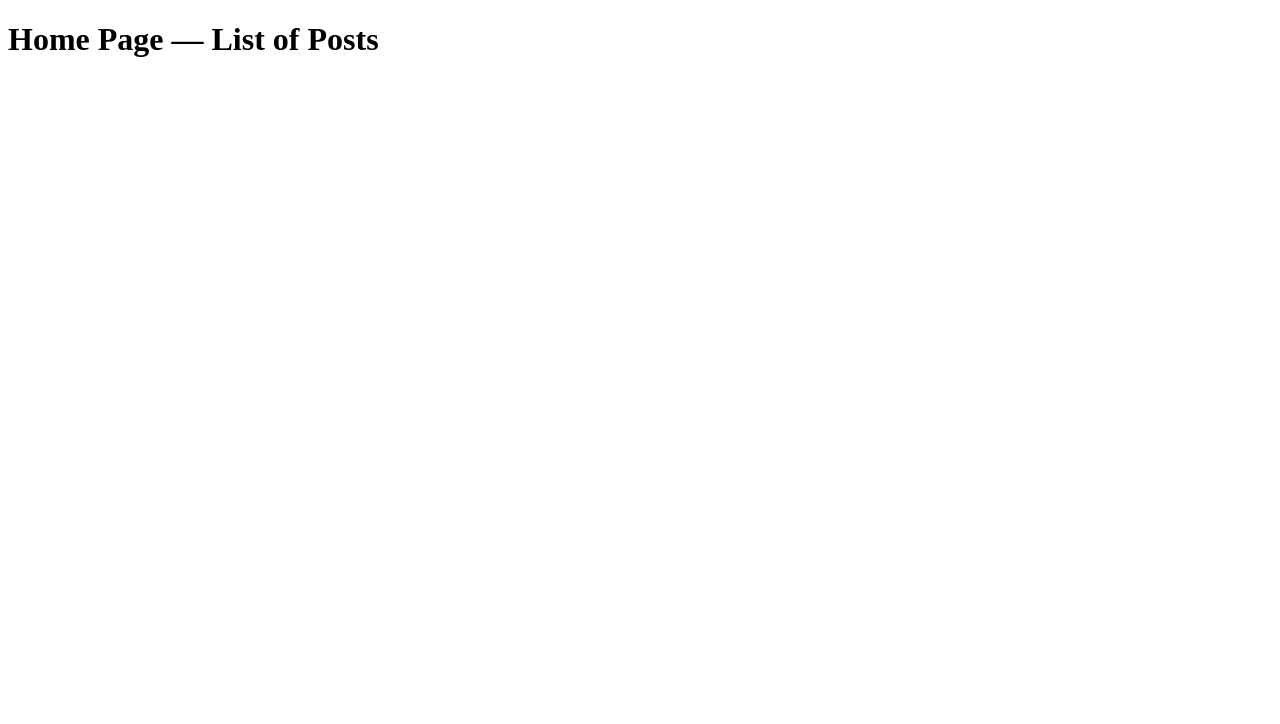
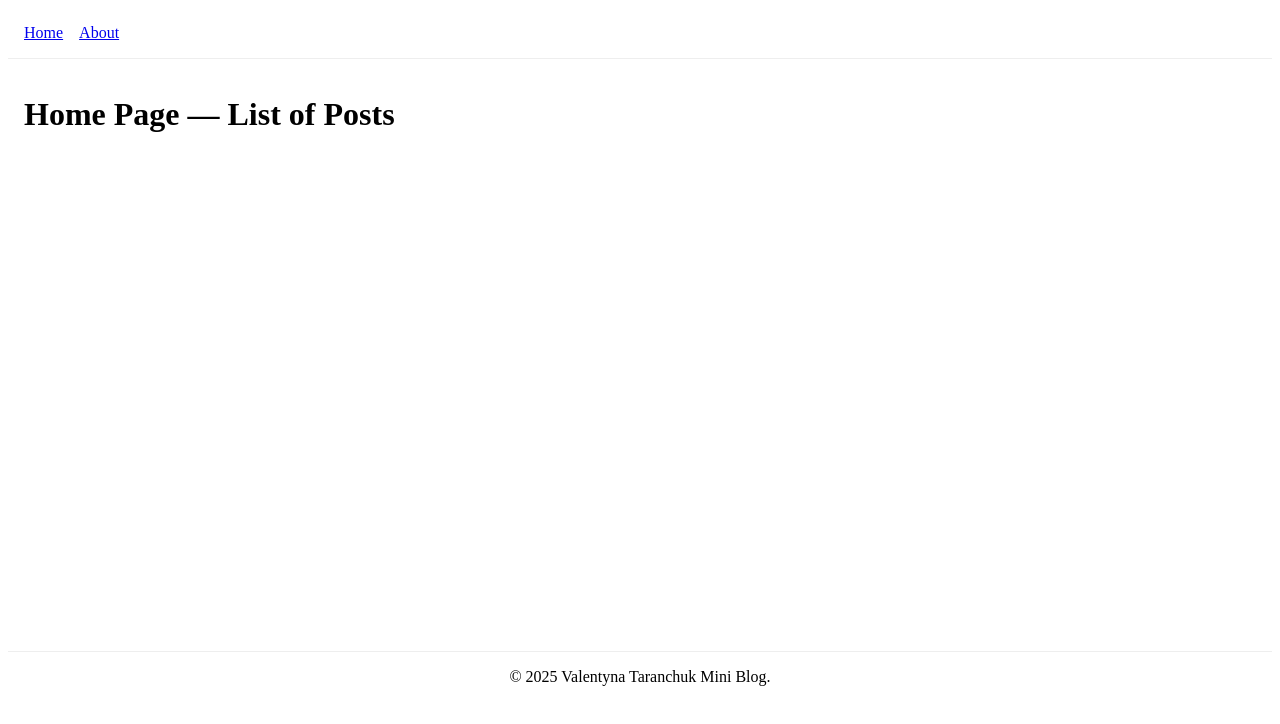
Before and after one commit to valentyna88/mini-blog, a Next.js app: page / in a window 1280 px wide. Shown: the top 724 px of the page. Built offline with nearby package versions, Linux system fonts and the light colour scheme.

Commit message:
feat: add basic Header and Footer to RootLayout

```diff
--- a/src/app/layout.jsx
+++ b/src/app/layout.jsx
@@ -6,7 +6,26 @@ export const metadata = {
 export default function RootLayout({ children }) {
   return (
     <html lang="en">
-      <body>{children}</body>
+      <body>
+        <header style={{ padding: "16px", borderBottom: "1px solid #eee" }}>
+          <nav>
+            <a href="/" style={{ marginRight: 16 }}>
+              Home
+            </a>
+            <a href="/about">About</a>
+          </nav>
+        </header>
+        <main style={{ minHeight: "70vh", padding: "16px" }}>{children}</main>
+        <footer
+          style={{
+            padding: "16px",
+            borderTop: "1px solid #eee",
+            textAlign: "center",
+          }}
+        >
+          &copy; {new Date().getFullYear()} Valentyna Taranchuk Mini Blog.
+        </footer>
+      </body>
     </html>
   );
 }
```
